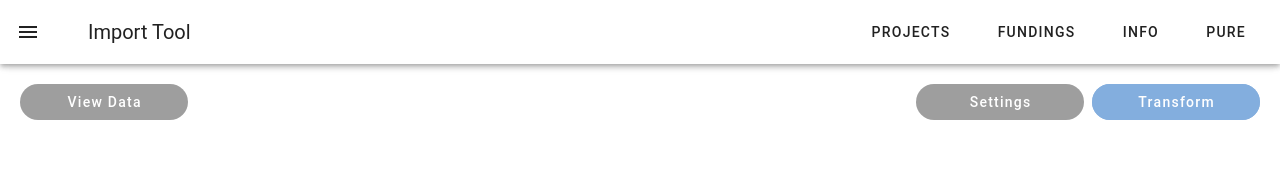
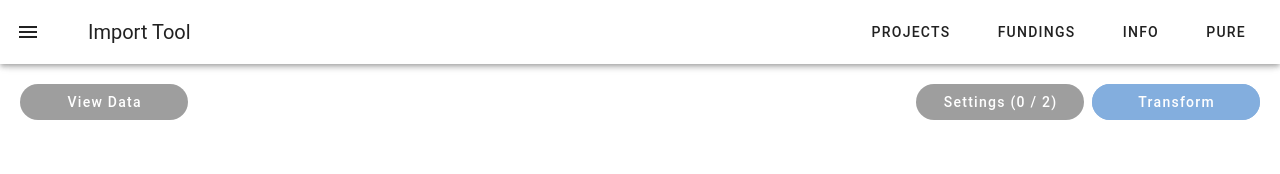
Before and after one commit to RIS-Synergy/Import-Tool, a Nuxt app: page /project/1 in a window 1280 px wide. Shown: the top 174 px of the page. Built offline with nearby package versions, Linux system fonts and the light colour scheme; no server answers.

Commit message:
Settings Button with 'n out of m' info

```diff
--- /dev/null
+++ b/components/Settings/Button.vue
@@ -0,0 +1,46 @@
+<template>
+  <v-dialog max-width="800">
+    <template v-slot:activator="{ props: activatorProps }">
+      <v-btn
+        class="text-none"
+        variant="flat"
+        rounded
+        width="12em"
+        v-bind="activatorProps"
+        color="grey"
+      >
+        Settings ({{store.numberOfSettings}} / {{store.totalNumOfSettings}})
+      </v-btn>
+    </template>
+
+    <template v-slot:default="{ isActive }">
+      <v-card title="Settings">
+        <SettingsView />
+      </v-card>
+    </template>
+  </v-dialog>
+</template>
+
+<script setup>
+const store = useProjectStore();
+
+// const n = ref(0)
+// const m = ref(0)
+//
+// function getSettingsParam () {
+//   // x out of y
+//   Object.entries(store.settings).forEach(([key, value]) => {
+//     console.log(key, value);
+//     if (value) {
+//       n.value = n.value + 1
+//     }
+//     m.value = m.value + 1
+//   });
+//   return { n, m }
+// }
+//
+// getSettingsParam()
+</script>
+
+<style scoped>
+</style>
--- a/pages/project/[id]/index.vue
+++ b/pages/project/[id]/index.vue
@@ -25,26 +25,7 @@
 
       <v-spacer></v-spacer>
 
-      <v-dialog max-width="800">
-        <template v-slot:activator="{ props: activatorProps }">
-          <v-btn
-            class="text-none"
-            variant="flat"
-            rounded
-            width="12em"
-            v-bind="activatorProps"
-            color="grey"
-          >
-            Settings
-          </v-btn>
-        </template>
-
-        <template v-slot:default="{ isActive }">
-          <v-card title="Settings">
-            <SettingsView />
-          </v-card>
-        </template>
-      </v-dialog>
+      <SettingsButton />
       <v-btn
         class="text-none"
         variant="flat"
--- a/pages/project/[id]/transform.vue
+++ b/pages/project/[id]/transform.vue
@@ -119,7 +119,8 @@ async function save(crud) {
   // create or edit
   console.log('ris', ris);
 
-  const result = await uploadToPure(ris.value.risData, settings, uuid);
+  const result = await uploadToPure(ris.value, settings, uuid);
+  // const result = await uploadToPure(ris.value.risData, settings, uuid);
   store.setPure(result);
 
   // redirect to project view
--- a/stores/project.ts
+++ b/stores/project.ts
@@ -24,6 +24,14 @@ export const useProjectStore = defineStore('project', {
 
       return Object.values(state.settings)
         .every((value) => value !== null)
+    },
+    numberOfSettings: (state) => {
+      return Object.values(state.settings)
+        .filter((value) => value !== null)
+        .length
+    },
+    totalNumOfSettings: (state) => {
+      return Object.keys(state.settings).length
     }
   },
   actions: {
```
